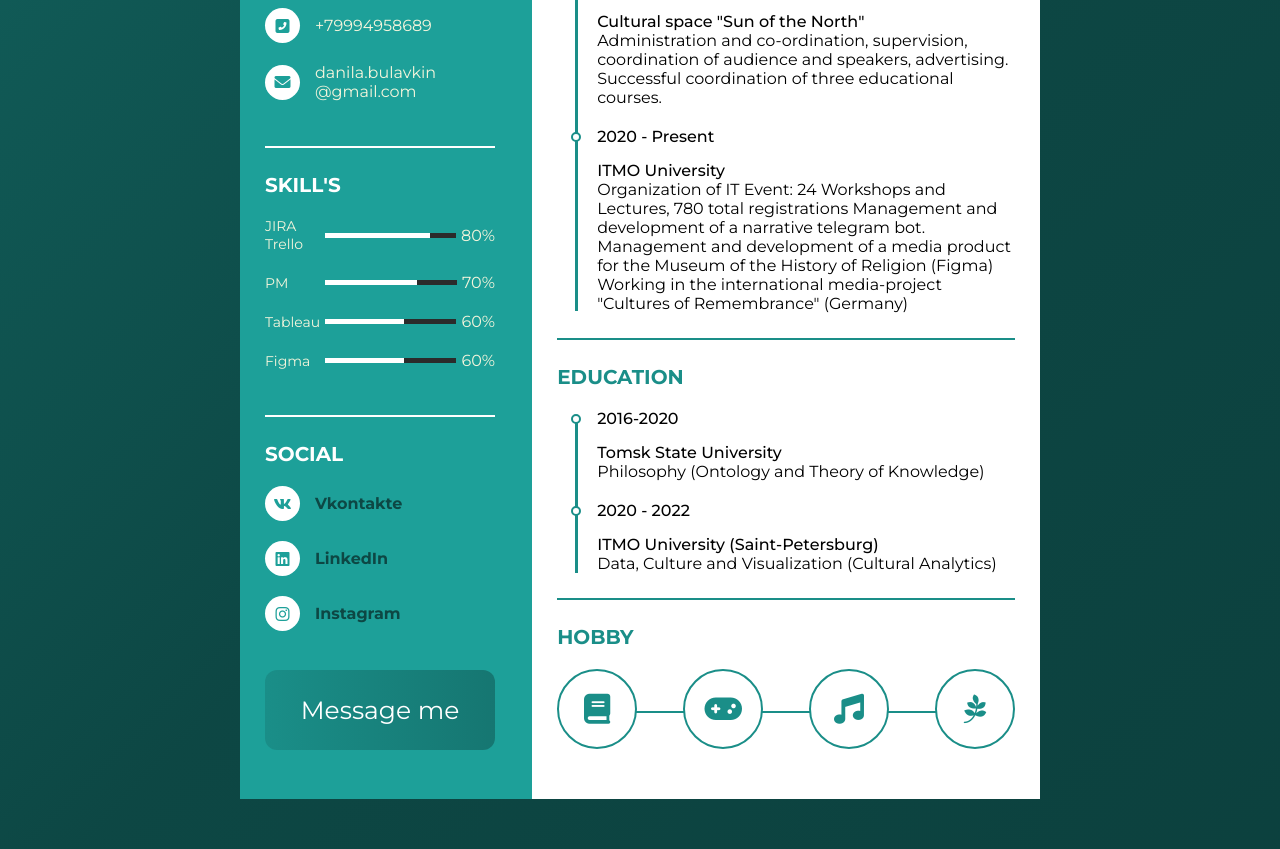
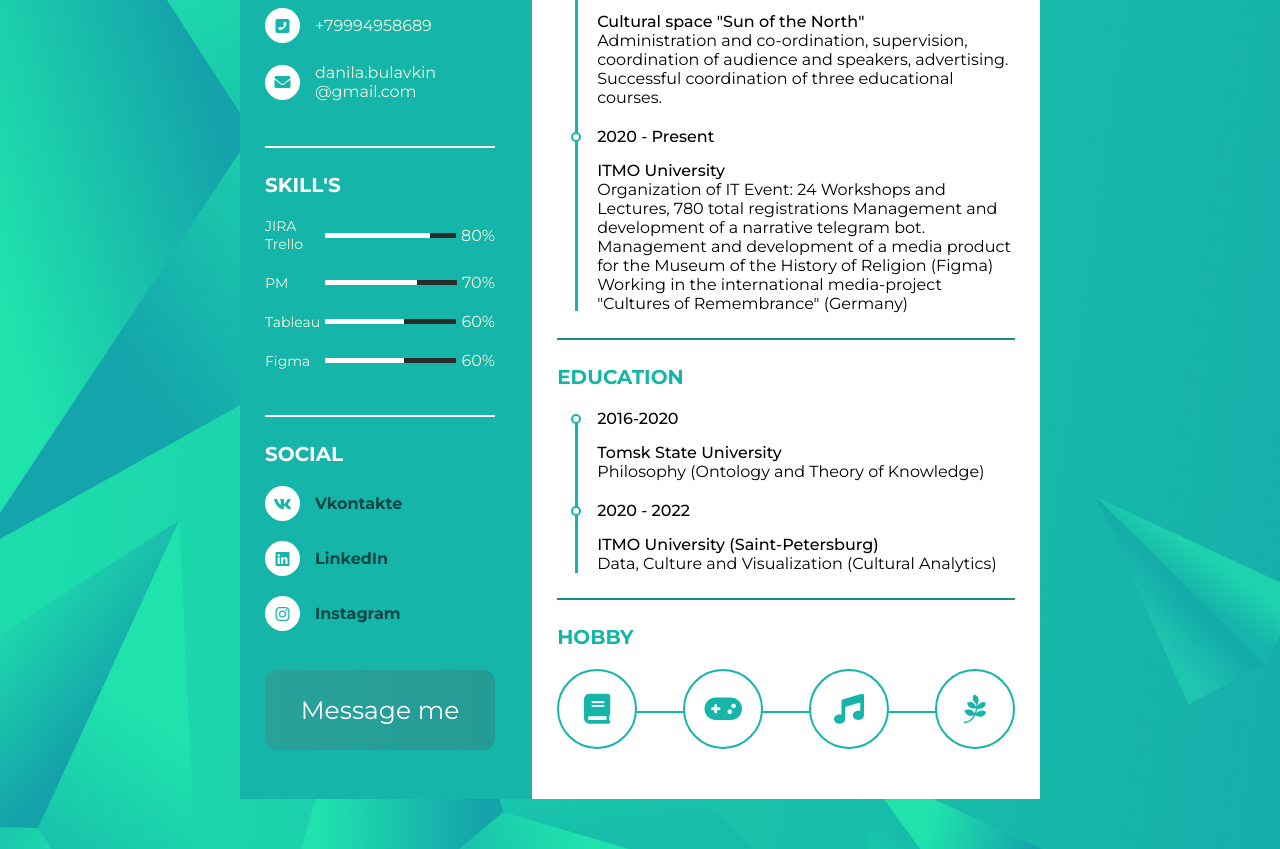
Before and after one commit to Lunali98/CSS-homework-CV, a plain HTML site: page index.html in a window 1280 px wide. Shown: the part 487-1336 px from the top of the page. Drawn offline with Linux system fonts and the light colour scheme.

Commit message:
New Background

```diff
--- a/styles.css
+++ b/styles.css
@@ -10,9 +10,8 @@
 
 body {
     margin: 0;
-    background: linear-gradient(-45deg, rgb(10, 53, 51), rgb(13, 71, 68), #1a8e88, #c0e0d9);
-    background-size: 400% 400%;
-    animation: gradient 15s ease infinite;
+    background: url("/img/Background2.jpg");
+    background-size: cover;
 }
 
 @keyframes gradient {
@@ -46,7 +45,7 @@ body {
 
 .resume .resume_left {
     width: 300px;
-    background: rgb(29, 160, 153);
+    background: rgb(21, 181, 169);
 }
 
 .resume .resume_left .resume_profile{
@@ -95,7 +94,7 @@ body {
     width: 35px;
     height: 35px;
     background: #ffffff;
-    color: rgb(29, 160, 153);
+    color: rgb(21, 181, 169);
     border-radius: 50%;
     margin-right: 15px;
     font-size: 16px;
@@ -149,7 +148,7 @@ body {
 }
 
 .resume .resume_right .bold {
-    color: #1a8e88;
+    color: #15b5a9;
 }
 
 .resume .resume_right .resume_work ul,
@@ -178,7 +177,7 @@ body {
 
 .resume .resume_left .resume_item:last-child,
 .resume .resume_right .resume_item:last-child{
-    border-bottom: 0px;
+    border-bottom: 0;
 }
 
 .resume .resume_right ul li:last-child .info {
@@ -194,7 +193,7 @@ margin-bottom: 0
     width: 6px;
     height: 6px;
     border-radius: 50%;
-    border: 2px solid #1a8e88;
+    border: 2px solid #15b5a9;
 }
 
 .resume .resume_right .resume_work ul li .first:after {
@@ -204,7 +203,7 @@ margin-bottom: 0
     left: -22px;
     width: 3px;
     height: 122px;
-    background: #1a8e88;
+    background: #15b5a9;
 }
 
 .resume .resume_right .resume_work ul li .second:after {
@@ -214,7 +213,7 @@ margin-bottom: 0
     left: -22px;
     width: 3px;
     height: 142px;
-    background: #1a8e88;}
+    background: #15b5a9;}
 
 .resume .resume_right .resume_work ul li .third:after {
     content: "";
@@ -223,7 +222,7 @@ margin-bottom: 0
     left: -22px;
     width: 3px;
     height: 170px;
-    background: #1a8e88;}
+    background: #15b5a9;}
 
 .resume .resume_right .resume_education ul li:after {
     content: "";
@@ -232,7 +231,7 @@ margin-bottom: 0
     left: -22px;
     width: 3px;
     height: 85px;
-    background: #1a8e88;}
+    background: #15b5a9;}
 
 .fun {
     border-radius: 12px;
@@ -243,7 +242,7 @@ margin-bottom: 0
     border: 0;
     cursor: pointer;
     padding: .5em 1.25em;
-    background: linear-gradient(90deg, rgb(26, 142, 136), #0d4744);
+    background: linear-gradient(90deg, rgb(41, 162, 155), #1a8e88);
     background-size: 300%;
     background-position: left;
     transition: background-position 350ms;
@@ -276,10 +275,10 @@ a:hover {
 .resume .resume_right .resume_hobby ul li {
     width: 80px;
     height: 80px;
-    border: 2px solid #1a8e88;
+    border: 2px solid #15b5a9;
     border-radius: 50%;
     position: relative;
-    color: #1a8e88;
+    color: #15b5a9;
 }
 
 
@@ -294,7 +293,7 @@ a:hover {
     right: -50px;
     width: 50px;
     height: 2px;
-    background: #1a8e88;
+    background: #15b5a9;
 }
 
 .resume .resume_right .resume_hobby ul li:last-child:before {
```
Also changed, not shown: img/Background2.jpg (added).
